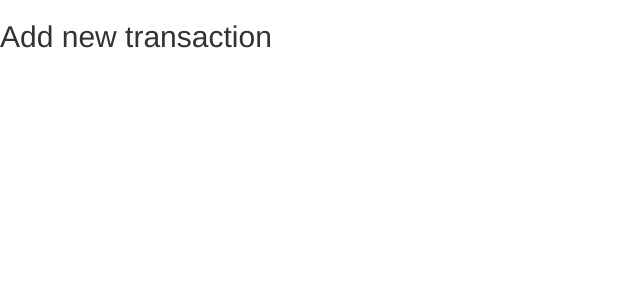
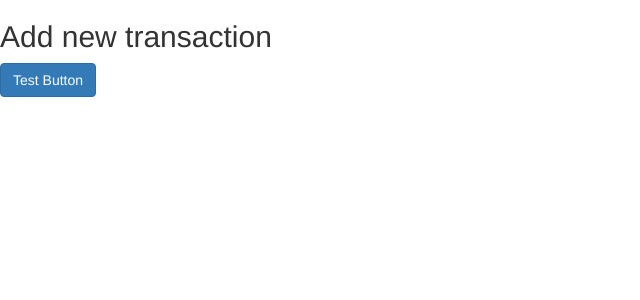
Before and after one commit to fferreira12/AccountingAngular, an Angular app in the folder accounting-angular/: page / in a window 1280 px wide. Shown: the top 300 px of the page, without its empty margins (0-640 px from the left). Built offline with nearby package versions, Linux system fonts and the light colour scheme.

Commit message:
minor changes to add-transaction

```diff
--- a/accounting-angular/src/app/add-transaction/add-transaction.component.html
+++ b/accounting-angular/src/app/add-transaction/add-transaction.component.html
@@ -1,8 +1,10 @@
-<div class="row">
-  <div class="col-md-12">
-    <h2>Add new transaction</h2>
-    <form>
-
-    </form>
+<div>
+  <div class="row">
+    <div class="col-md-12">
+      <h2>Add new transaction</h2>
+      <form>
+        <button class="btn btn-primary">Test Button</button>
+      </form>
+    </div>
   </div>
 </div>
```
